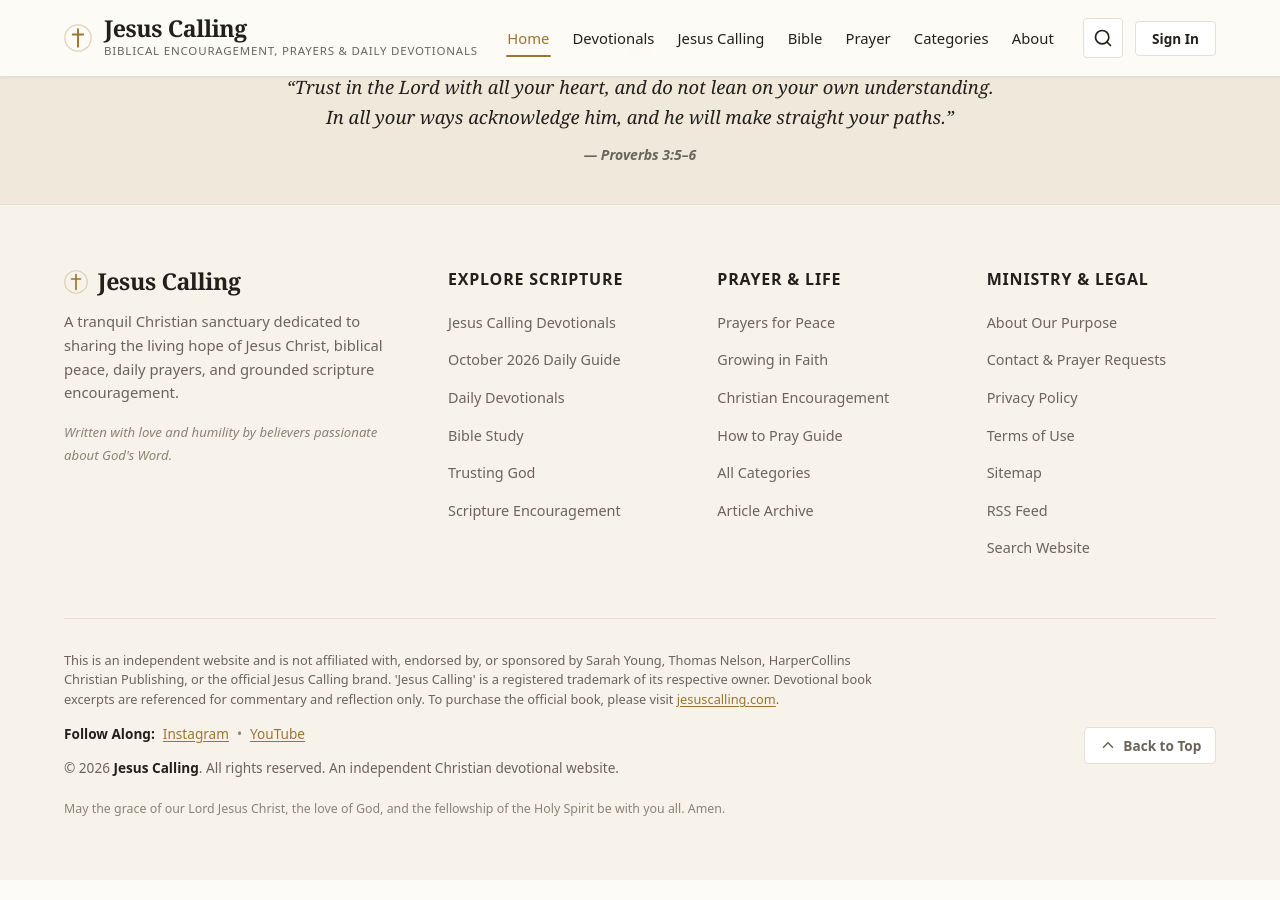
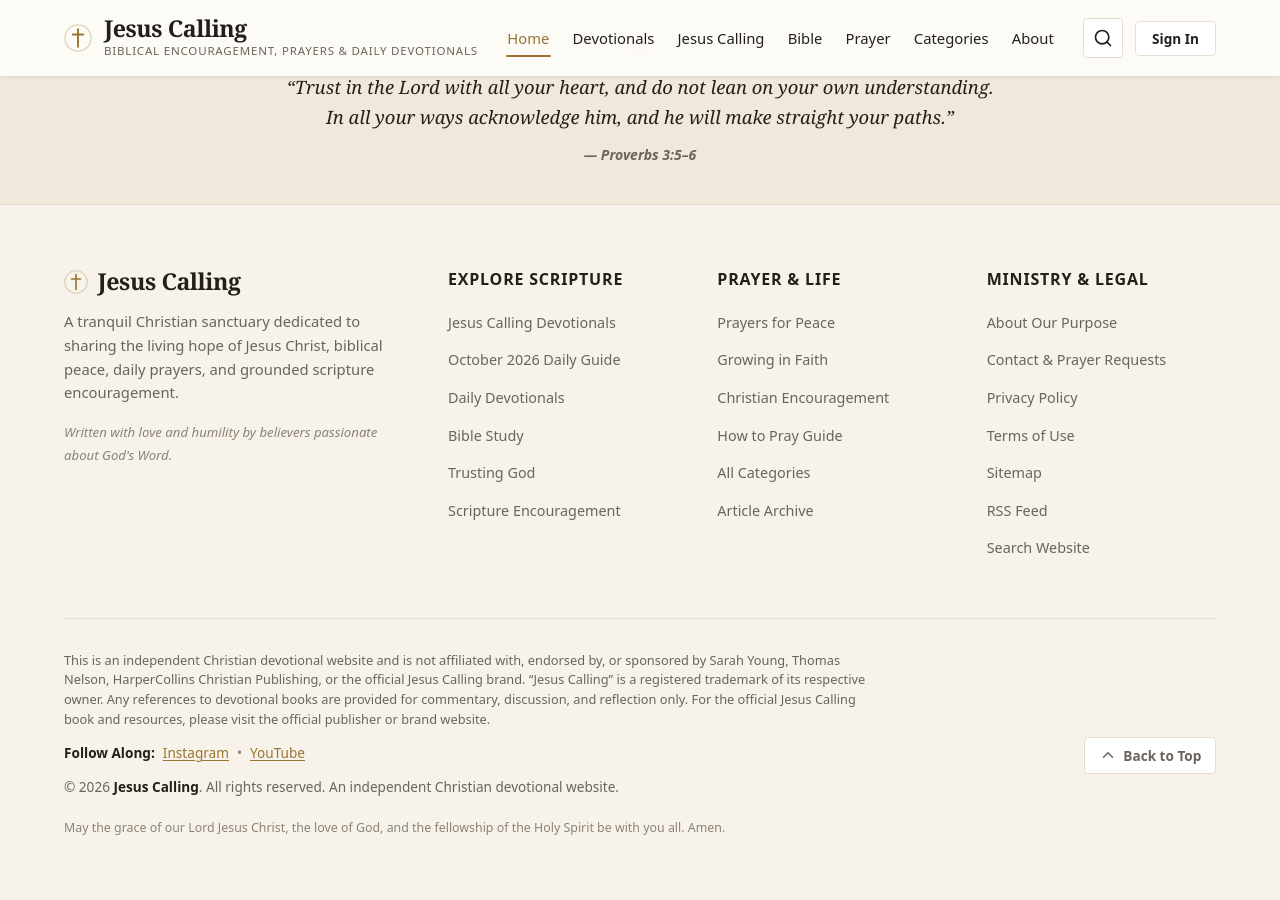
Before and after one commit to biblecalling/biblecalling.github.io, a Jekyll site: the page built from index.html, in a window 1280 px wide and 900 px high, scrolled down 7766 px. Built offline with Jekyll 4.4.1, drawn with Linux system fonts in a browser that asks for light colours.

Commit message:
Update footer disclaimer and fix favicon loading paths

```diff
--- a/_config.yml
+++ b/_config.yml
@@ -6,7 +6,7 @@
 baseurl: ""
 
 # Legal & Non-Affiliation Disclaimers (Centralized for Rebranding)
-disclaimer_footer: "This is an independent website and is not affiliated with, endorsed by, or sponsored by Sarah Young, Thomas Nelson, HarperCollins Christian Publishing, or the official Jesus Calling brand. 'Jesus Calling' is a registered trademark of its respective owner. Devotional book excerpts are referenced for commentary and reflection only. To purchase the official book, please visit <a href=\"https://www.jesuscalling.com\" rel=\"noopener noreferrer nofollow\" target=\"_blank\">jesuscalling.com</a>."
+disclaimer_footer: "This is an independent Christian devotional website and is not affiliated with, endorsed by, or sponsored by Sarah Young, Thomas Nelson, HarperCollins Christian Publishing, or the official Jesus Calling brand. “Jesus Calling” is a registered trademark of its respective owner. Any references to devotional books are provided for commentary, discussion, and reflection only. For the official Jesus Calling book and resources, please visit the official publisher or brand website."
 disclaimer_footer_subline: "An independent Christian devotional website."
 disclaimer_about_text: "This website is independently created and operated. It is not the official Jesus Calling website. Our articles are original reflections inspired by Scripture and by the devotional tradition of Jesus Calling by Sarah Young. We encourage readers to purchase the official book to support the author's work."
 disclaimer_terms_text: "This is an independent website and is not affiliated with, endorsed by, or sponsored by Sarah Young, Thomas Nelson, HarperCollins Christian Publishing, or the official Jesus Calling brand. 'Jesus Calling' is a registered trademark of its respective owner. Devotional book excerpts are referenced for commentary and reflection only. To purchase the official book, please visit <a href=\"https://www.jesuscalling.com\" rel=\"noopener noreferrer nofollow\" target=\"_blank\">jesuscalling.com</a>."
--- a/_includes/head.html
+++ b/_includes/head.html
@@ -76,17 +76,17 @@
 <link rel="alternate" type="application/rss+xml" title="{{ site.title }} RSS Feed" href="{{ site.url }}{{ site.baseurl }}/feed.xml">
 
 <!-- Favicon -->
-<link rel="icon" type="image/x-icon" href="/assets/images/favicon.ico">
-<link rel="icon" type="image/png" sizes="16x16" href="/assets/images/favicon-16x16.png">
-<link rel="icon" type="image/png" sizes="32x32" href="/assets/images/favicon-32x32.png">
-<link rel="icon" type="image/png" sizes="48x48" href="/assets/images/favicon-48x48.png">
-<link rel="icon" type="image/png" sizes="96x96" href="/assets/images/favicon-96x96.png">
+<link rel="icon" type="image/x-icon" href="{{ '/assets/images/favicon.ico' | relative_url }}">
+<link rel="icon" type="image/png" sizes="16x16" href="{{ '/assets/images/favicon-16x16.png' | relative_url }}">
+<link rel="icon" type="image/png" sizes="32x32" href="{{ '/assets/images/favicon-32x32.png' | relative_url }}">
+<link rel="icon" type="image/png" sizes="48x48" href="{{ '/assets/images/favicon-48x48.png' | relative_url }}">
+<link rel="icon" type="image/png" sizes="96x96" href="{{ '/assets/images/favicon-96x96.png' | relative_url }}">
 
 <!-- Apple Touch Icon -->
-<link rel="apple-touch-icon" href="/assets/images/apple-touch-icon.png">
+<link rel="apple-touch-icon" href="{{ '/assets/images/apple-touch-icon.png' | relative_url }}">
 
 <!-- Web App Manifest -->
-<link rel="manifest" href="/assets/images/site.webmanifest">
+<link rel="manifest" href="{{ '/assets/images/site.webmanifest' | relative_url }}">
 
 <!-- Browser / Mobile Theme -->
 <meta name="theme-color" content="#fcfbf7">
```
Also changed, not shown: assets/images/site.webmanifest.
